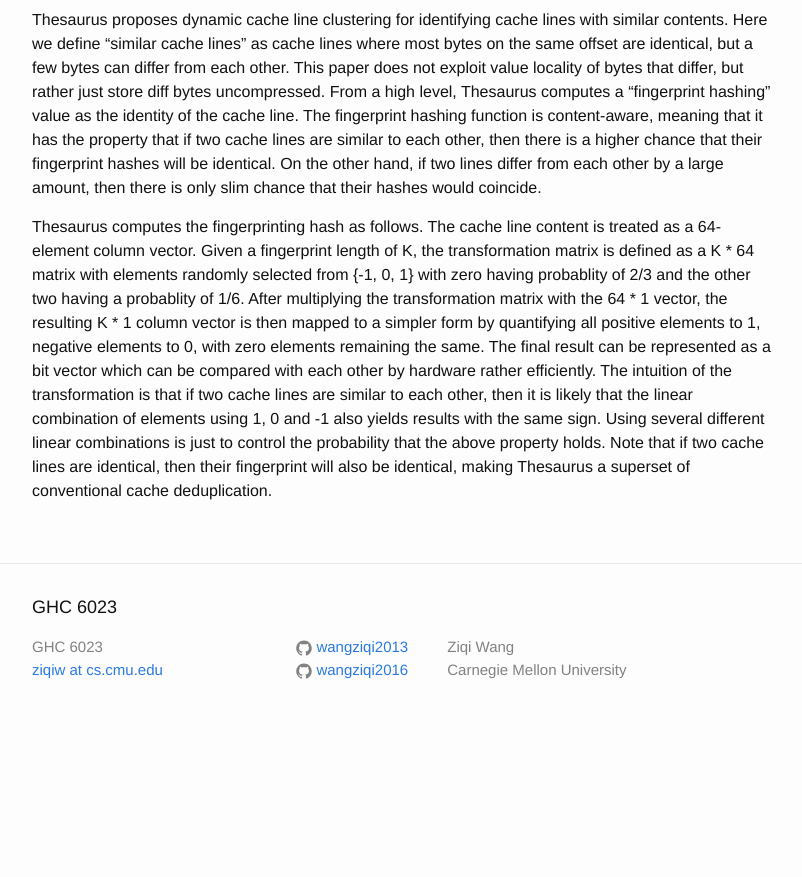
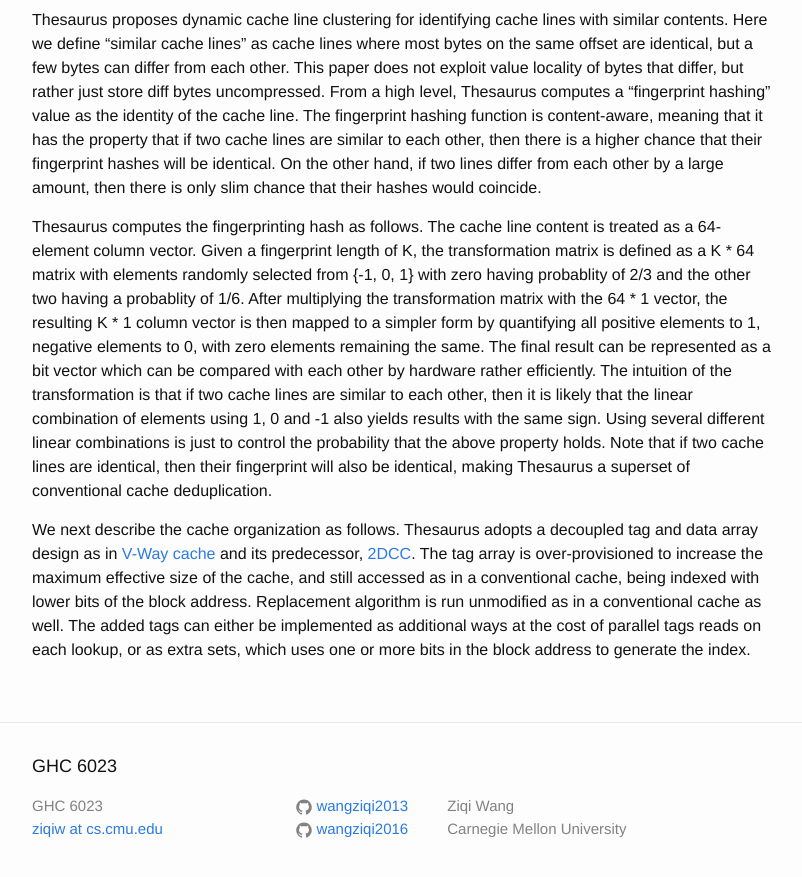
Before and after one commit to wangziqi2013/wangziqi2013.github.io, a Jekyll site: the page built from _posts/2020-07-23-thesaurus.markdown, in a window 1280 px wide and 900 px high, scrolled down 835 px. Shown: the top 877 px of the window, without its empty margins (238-1040 px from the left). Built offline with Jekyll 4.4.1, drawn with Linux system fonts in a browser that asks for light colours; before the commit the page ends 1576 px from its top, so only the background shows below that.

Commit message:
Adding tag array

```diff
--- a/_posts/2020-07-23-thesaurus.markdown
+++ b/_posts/2020-07-23-thesaurus.markdown
@@ -45,3 +45,10 @@ combination of elements using 1, 0 and -1 also yields results with the same sign
 is just to control the probability that the above property holds.
 Note that if two cache lines are identical, then their fingerprint will also be identical, making Thesaurus a superset
 of conventional cache deduplication.
+
+We next describe the cache organization as follows. Thesaurus adopts a decoupled tag and data array design as in
+[V-Way cache](%post_url 2020-05-27-vway-cache%) and its predecessor, [2DCC](%post_url 2020-07-22-2dcc%). The tag
+array is over-provisioned to increase the maximum effective size of the cache, and still accessed as in a conventional
+cache, being indexed with lower bits of the block address. Replacement algorithm is run unmodified as in a conventional
+cache as well. The added tags can either be implemented as additional ways at the cost of parallel tags reads on each
+lookup, or as extra sets, which uses one or more bits in the block address to generate the index.
```
